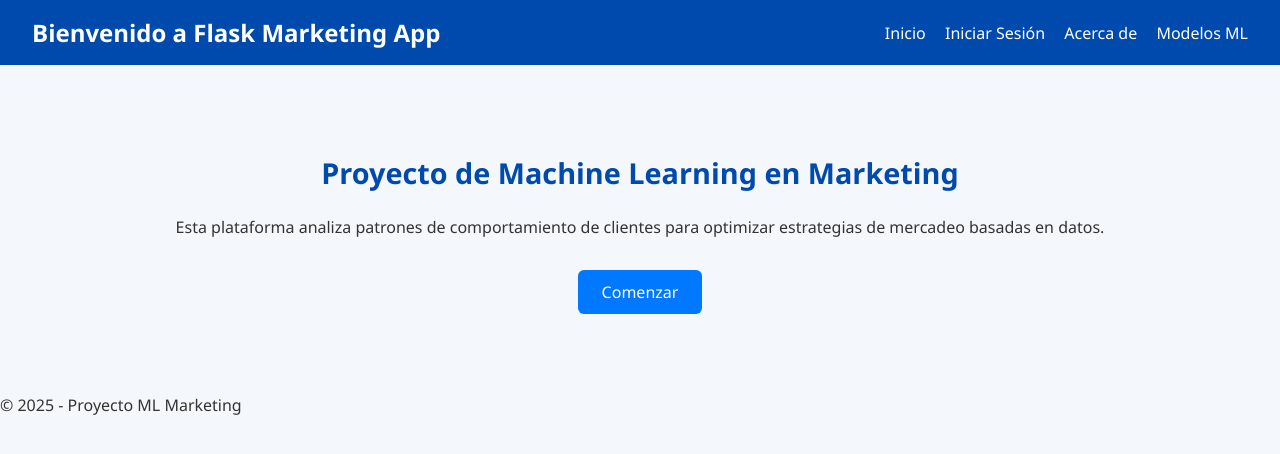
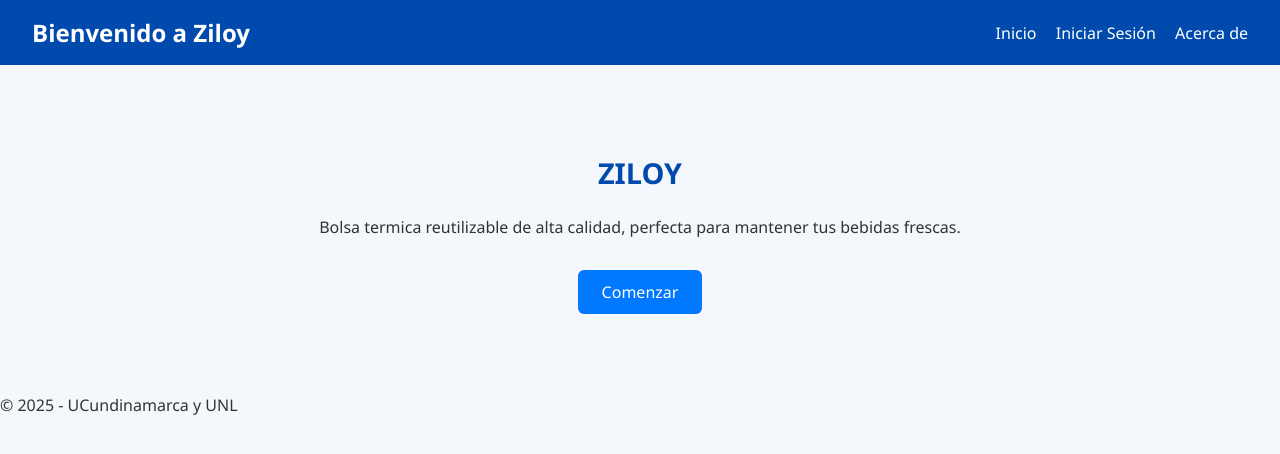
Before and after one commit to JeissonArleyCalderonPosada/Proyecto-GC, a Flask app: page / in a window 1280 px wide. Shown: the top 454 px of the page. Run offline with Flask 3, Linux system fonts and the light colour scheme.

Commit message:
Correccion de alguna informacion que aparece en pantalla

```diff
--- a/app.py
+++ b/app.py
@@ -3,7 +3,7 @@ from flask_sqlalchemy import SQLAlchemy
 from werkzeug.security import generate_password_hash, check_password_hash
 
 app = Flask(__name__)
-app.secret_key = "clave_super_segura"  # Necesaria para manejar sesiones
+app.secret_key = "clave_super_segura"
 
 ## CONFIGURACIÓN BASE DE DATOS
 app.config['SQLALCHEMY_DATABASE_URI'] = (
@@ -34,10 +34,10 @@ class Usuario(db.Model):
 # Ruta principal (Index)
 @app.route('/')
 def index():
-    return render_template('index.html', name='Flask Marketing App')
+    return render_template('index.html', name='Ziloy')
 
 
-# Ruta para iniciar sesión (mGET y POST)
+# Ruta para iniciar sesión (metodos GET y POST)
 @app.route('/login', methods=['GET', 'POST'])
 def login():
     if request.method == 'POST':
--- a/templates/index.html
+++ b/templates/index.html
@@ -3,7 +3,7 @@
 <head>
     <meta charset="UTF-8">
     <meta name="viewport" content="width=device-width, initial-scale=1.0">
-    <title>Inicio - Marketing ML App</title>
+    <title>Inicio - Marketing App</title>
     <link rel="stylesheet" href="{{ url_for('static', filename='style.css') }}">
 </head>
 <body class="index-page">
@@ -14,24 +14,22 @@
                 <li><a href="/">Inicio</a></li>
                 <li><a href="/login">Iniciar Sesión</a></li>
                 <li><a href="#">Acerca de</a></li>
-                <li><a href="#">Modelos ML</a></li>
             </ul>
         </nav>
     </header>
 
     <main>
         <section>
-            <h2>Proyecto de Machine Learning en Marketing</h2>
+            <h2>ZILOY</h2>
             <p>
-                Esta plataforma analiza patrones de comportamiento de clientes
-                para optimizar estrategias de mercadeo basadas en datos.
+                Bolsa termica reutilizable de alta calidad, perfecta para mantener tus bebidas frescas.
             </p>
             <a href="/login" class="btn">Comenzar</a>
         </section>
     </main>
 
     <footer>
-        <p>&copy; 2025 - Proyecto ML Marketing </p>
+        <p>&copy; 2025 - UCundinamarca y UNL </p>
     </footer>
 </body>
 </html>
--- a/templates/login.html
+++ b/templates/login.html
@@ -19,7 +19,7 @@
         </nav>
     </header>
 
-    <!-- 🔔 Mensajes Flash -->
+    <!--Mensajes Flash -->
     {% with messages = get_flashed_messages(with_categories=true) %}
     {% if messages %}
     <div class="flash-messages">
--- a/templates/registro.html
+++ b/templates/registro.html
@@ -18,7 +18,7 @@
         </nav>
     </header>
 
-    <!-- 🔔 Mensajes Flash -->
+    <!-- Mensajes Flash -->
     {% with messages = get_flashed_messages(with_categories=true) %}
       {% if messages %}
         <div class="flash-messages">
```
